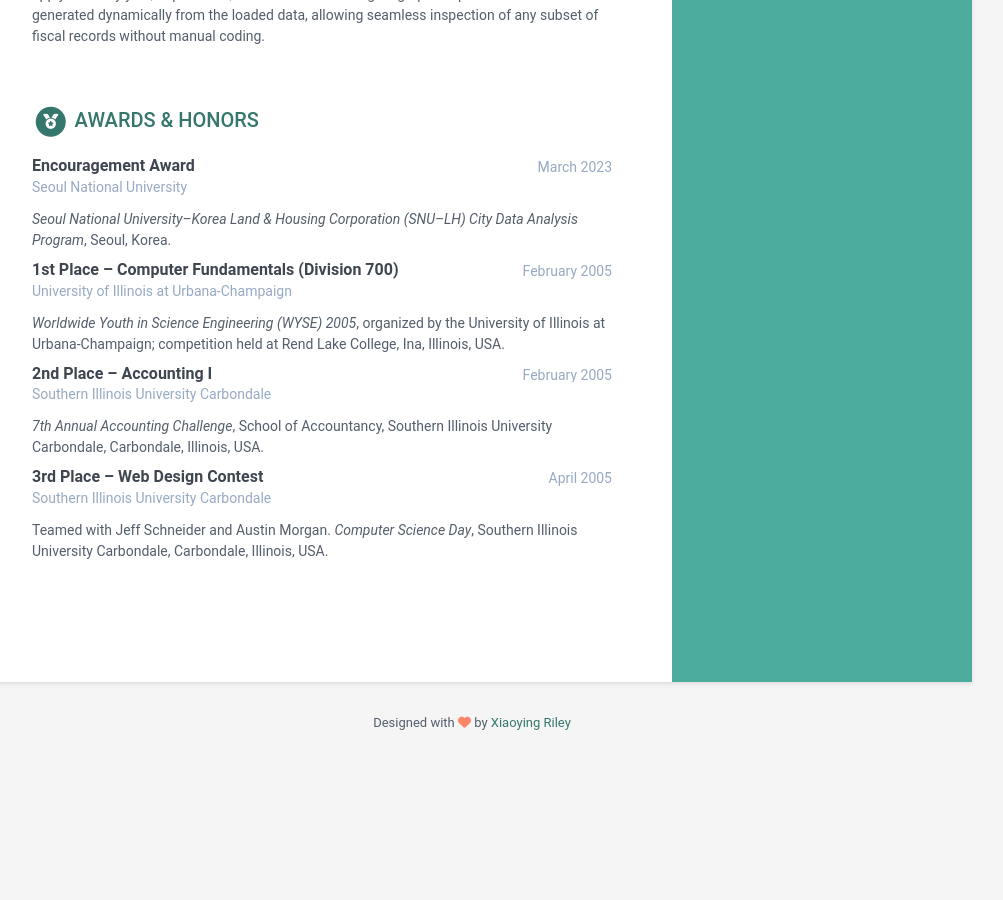
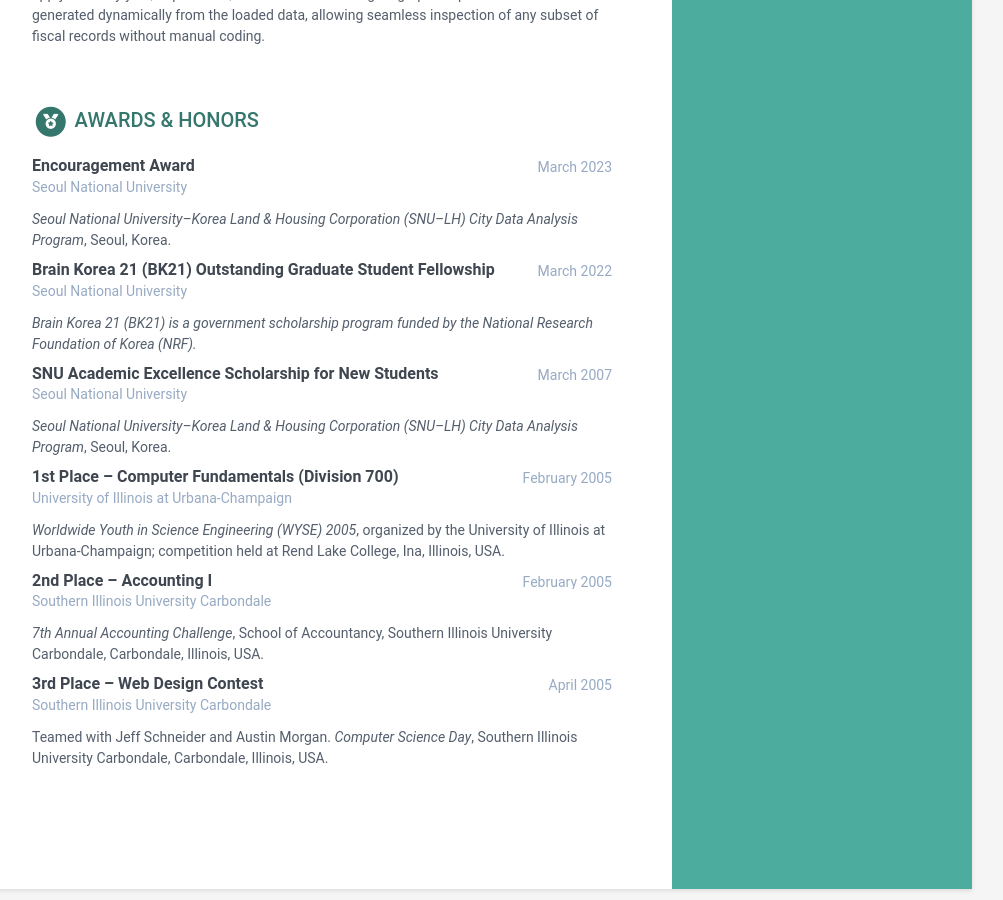
Before and after one commit to WookieLee/wookielee.github.io, a Jekyll site: the page built from index.html, in a window 1280 px wide and 900 px high, scrolled down 2714 px. Shown: the whole window, without its empty margins (168-1171 px from the left). Built offline with Jekyll 4.4.1, drawn with Linux system fonts in a browser that asks for light colours; before the commit the page ends 3477 px from its top, so only the background shows below that.

Commit message:
Update data.yml

```diff
--- a/_data/data.yml
+++ b/_data/data.yml
@@ -107,6 +107,24 @@
     #credentialname: Source
     details: |
       <i>Seoul National University–Korea Land & Housing Corporation (SNU–LH) City Data Analysis Program</i>, Seoul, Korea.
+  - name: <b>Brain Korea 21 (BK21) Outstanding Graduate Student Fellowship</b>
+    start: March 2022
+    #end: 2021
+    organization: Seoul National University
+    #credentialid: 111-222
+    #credentialurl: www.google.com
+    #credentialname: Source
+    details: |
+      <i>Brain Korea 21 (BK21) is a government scholarship program funded by the National Research Foundation of Korea (NRF).
+  - name: <b>SNU Academic Excellence Scholarship for New Students</b>
+    start: March 2007
+    #end: 2021
+    organization: Seoul National University
+    #credentialid: 111-222
+    #credentialurl: www.google.com
+    #credentialname: Source
+    details: |
+      <i>Seoul National University–Korea Land & Housing Corporation (SNU–LH) City Data Analysis Program</i>, Seoul, Korea.
   - name: <b>1st Place – Computer Fundamentals (Division 700)</b>
     start: February 2005
     #end:
```
